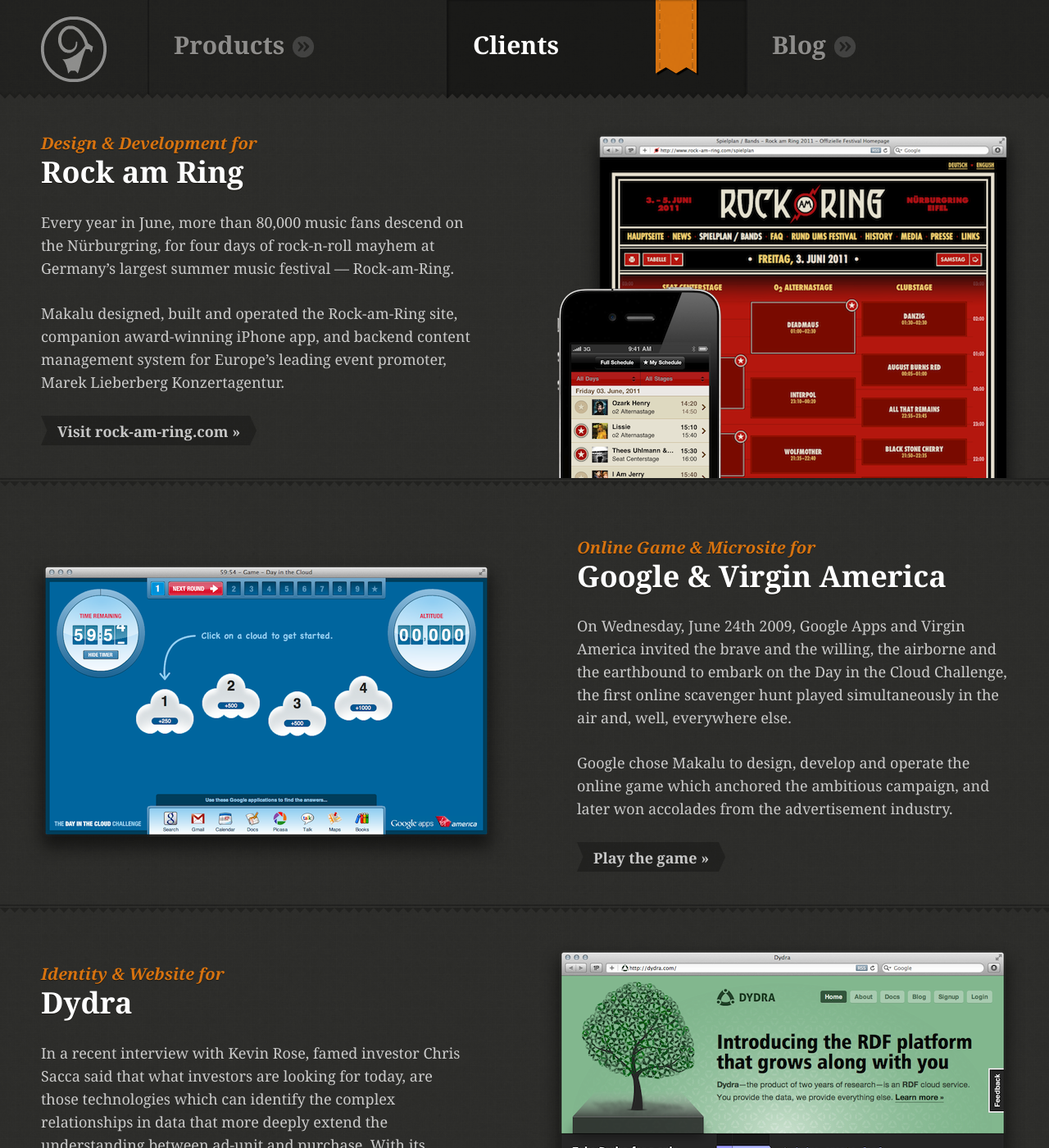
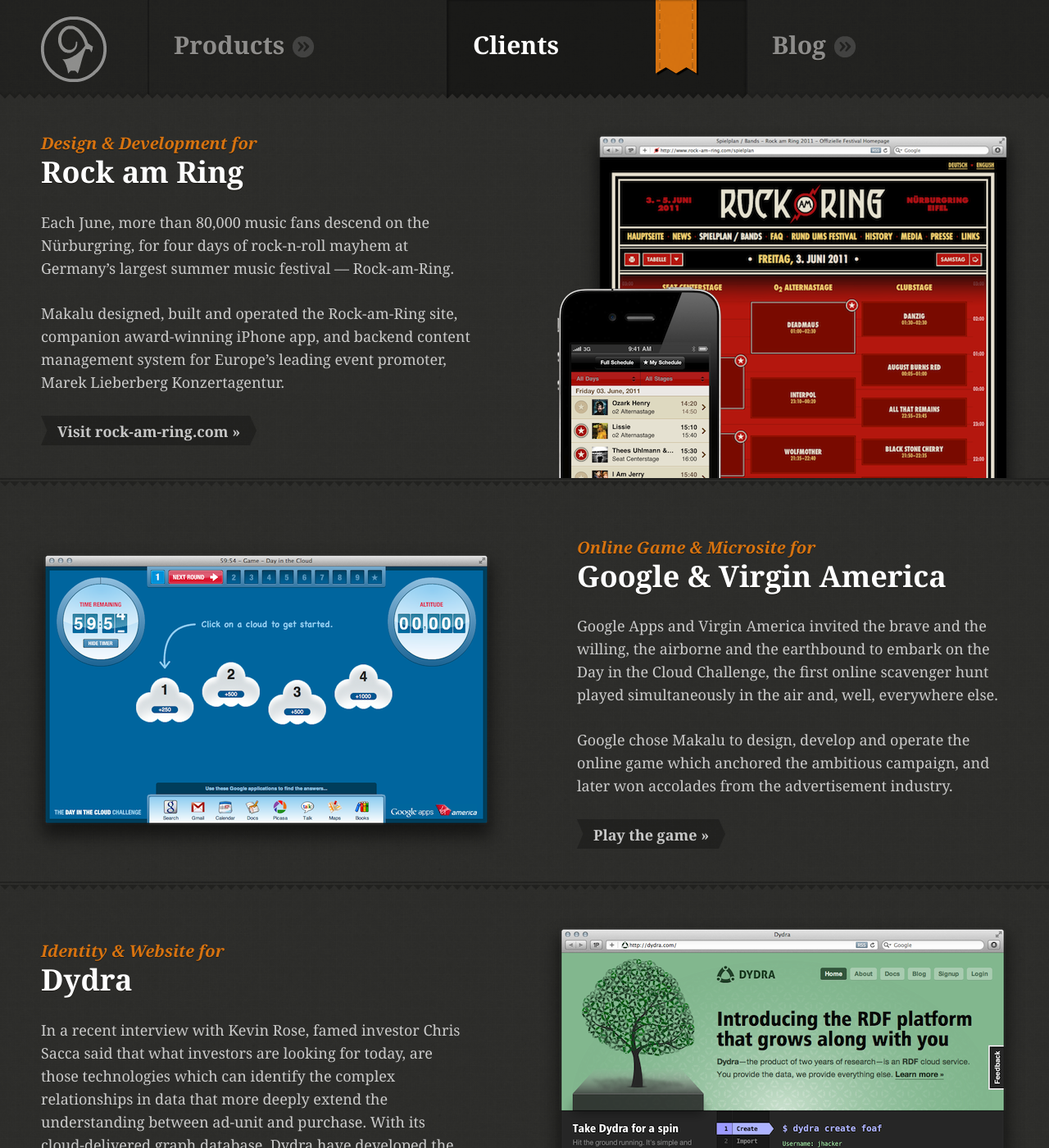
Before and after one commit to makalu/makalu.github.com, a Jekyll site: the page built from clients/index.html, in a window 1280 px wide and 1400 px high. Shown: the whole window at 82% size. Built offline with Jekyll 4.4.1, drawn with Linux system fonts in a browser that asks for light colours; nearby versions of some CDN libraries.

Commit message:
Client edits

```diff
--- a/clients/_posts/2011-05-30-day-in-the-cloud.markdown
+++ b/clients/_posts/2011-05-30-day-in-the-cloud.markdown
@@ -31,6 +31,6 @@
     original: http://www.google.com/
 ---
 
-On Wednesday, June 24th 2009, Google Apps and Virgin America invited the brave and the willing, the airborne and the earthbound to embark on the Day in the Cloud Challenge, the first online scavenger hunt played simultaneously in the air and, well, everywhere else.
+Google Apps and Virgin America invited the brave and the willing, the airborne and the earthbound to embark on the Day in the Cloud Challenge, the first online scavenger hunt played simultaneously in the air and, well, everywhere else.
 
 Google chose Makalu to design, develop and operate the online game which anchored the ambitious campaign, and later won accolades from the advertisement industry.
--- a/clients/_posts/2011-06-01-rock-am-ring.markdown
+++ b/clients/_posts/2011-06-01-rock-am-ring.markdown
@@ -31,6 +31,6 @@
     original: http://www.google.com/
 ---
 
-Every year in June, more than 80,000 music fans descend on the Nürburgring, for four days of rock-n-roll mayhem at Germany's largest summer music festival — Rock-am-Ring.
+Each June, more than 80,000 music fans descend on the Nürburgring, for four days of rock-n-roll mayhem at Germany's largest summer music festival — Rock-am-Ring.
 
 Makalu designed, built and operated the Rock-am-Ring site, companion award-winning iPhone app, and backend content management system for Europe’s leading event promoter, Marek Lieberberg Konzertagentur.
```
